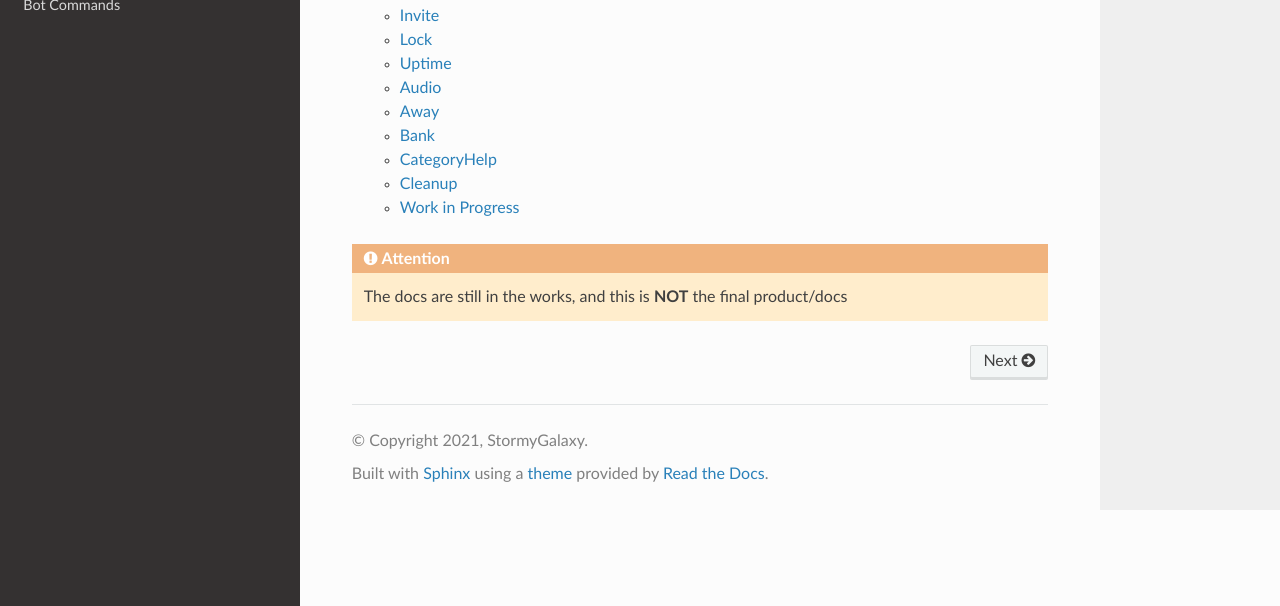
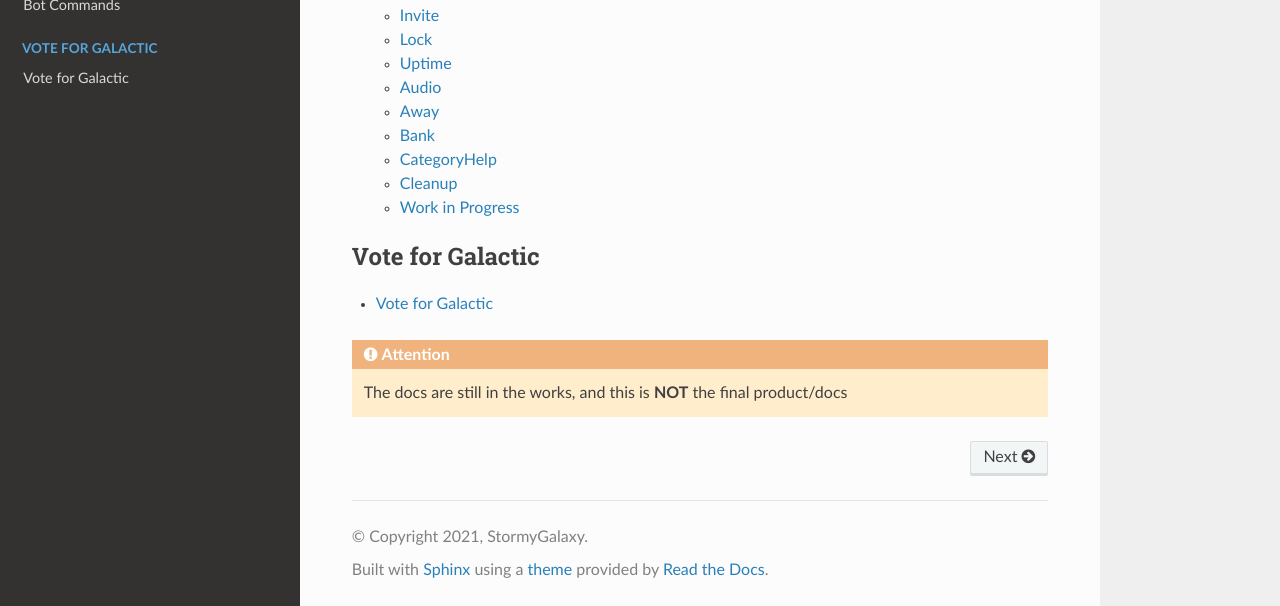
Before and after one commit to StormyGalaxy/Galactic-Bot, a Sphinx documentation site: the page built from docs/index.rst, in a window 1280 px wide and 900 px high, scrolled down 630 px, cut to the strip 294-900 px from the top of the window. Built offline with Sphinx 7.4.7 and the Read the Docs theme 2.0.0, drawn with Linux system fonts in a browser that asks for light colours.

Commit message:
Update index.rst

```diff
--- a/docs/index.rst
+++ b/docs/index.rst
@@ -40,4 +40,10 @@ Welcome to the Galactic Bot Wiki!
 
    commands/BotCommands
 
+.. toctree::
+   :maxdepth: 2
+   :caption: Vote for Galactic
+
+   vote
+
 .. attention:: The docs are still in the works, and this is **NOT** the final product/docs
```
